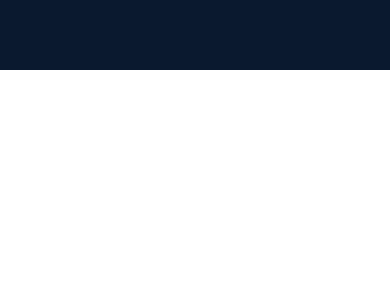
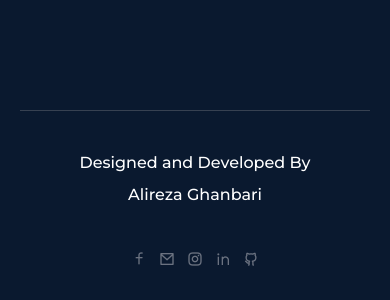
Before and after one commit to Alireza-ghanbari/mern-portfolio, a React (Create React App) app in the folder client/: page / in a window 390 px wide. Shown: the part 3946-4246 px from the top of the page. Before the commit the page ends 4016 px from the top, so only its background shows below. Built offline with nearby package versions, Linux system fonts and the light colour scheme.

Commit message:
complete sider section

```diff
--- a/client/public/index.html
+++ b/client/public/index.html
@@ -10,6 +10,7 @@
       content="Web site created using create-react-app"
     />
     <link rel="apple-touch-icon" href="%PUBLIC_URL%/logo192.png" />
+    <link rel="stylesheet" href="https://cdn.jsdelivr.net/npm/remixicon@2.5.0/fonts/remixicon.css">
     <link rel="manifest" href="%PUBLIC_URL%/manifest.json" />
 
     <title>Alireza ghanbari</title>
--- a/client/src/index.css
+++ b/client/src/index.css
@@ -21,3 +21,10 @@
     background-color: #54d6bc79;
     border-radius: 4px;
 }
+
+i{
+    cursor: pointer;
+}
+i:hover{
+    color: #f5f5f5;
+}
--- /dev/null
+++ b/client/src/pages/Home/Footer.jsx
@@ -0,0 +1,13 @@
+
+export default function Footer() {
+  return (
+    <div className="py-10">
+        <div className="h-[1px] w-full bg-gray-700"></div>
+
+        <div className="flex items-center justify-center flex-col mt-10 gap-2 opacity-6lk0">
+            <h1 className="text-white">Designed and Developed By</h1>
+            <h1 className="text-white">Alireza Ghanbari</h1>
+        </div>
+    </div>
+  )
+}
--- /dev/null
+++ b/client/src/pages/Home/Sider.jsx
@@ -0,0 +1,16 @@
+export default function Sider() {
+  return (
+    <div className="fixed left-0 bottom-0 px-10 sm:static sm:pb-8">
+        <div className="flex flex-col items-center gap-2">
+            <div className="flex flex-col gap-3 sm:flex-row">
+              <i className="hover:text-white cursor-pointer ri-facebook-line text-gray-500"></i>
+              <i className="hover:text-white cursor-pointer ri-mail-line text-gray-500"></i>
+              <i className="hover:text-white cursor-pointer ri-instagram-line text-gray-500"></i>
+              <i className="hover:text-white cursor-pointer ri-linkedin-line text-gray-500"></i>
+              <i className="hover:text-white cursor-pointer ri-github-line text-gray-500"></i>
+            </div>
+            <div className="w-[1px] h-32 bg-[#125f63] sm:hidden"></div>
+        </div>
+    </div>
+  );
+}
--- a/client/src/pages/Home/index.jsx
+++ b/client/src/pages/Home/index.jsx
@@ -2,8 +2,10 @@
 import About from './About'
 import Contact from './Contact'
 import Experinces from './Experinces'
+import Footer from './Footer'
 import Intro from './Intro'
 import Projects from './Projects'
+import Sider from './Sider'
 
 export default function Home() {
   return (
@@ -15,6 +17,8 @@
             <Experinces />
             <Projects />
             <Contact />
+            <Footer />
+            <Sider />
         </div>
     </div>
   )
```
